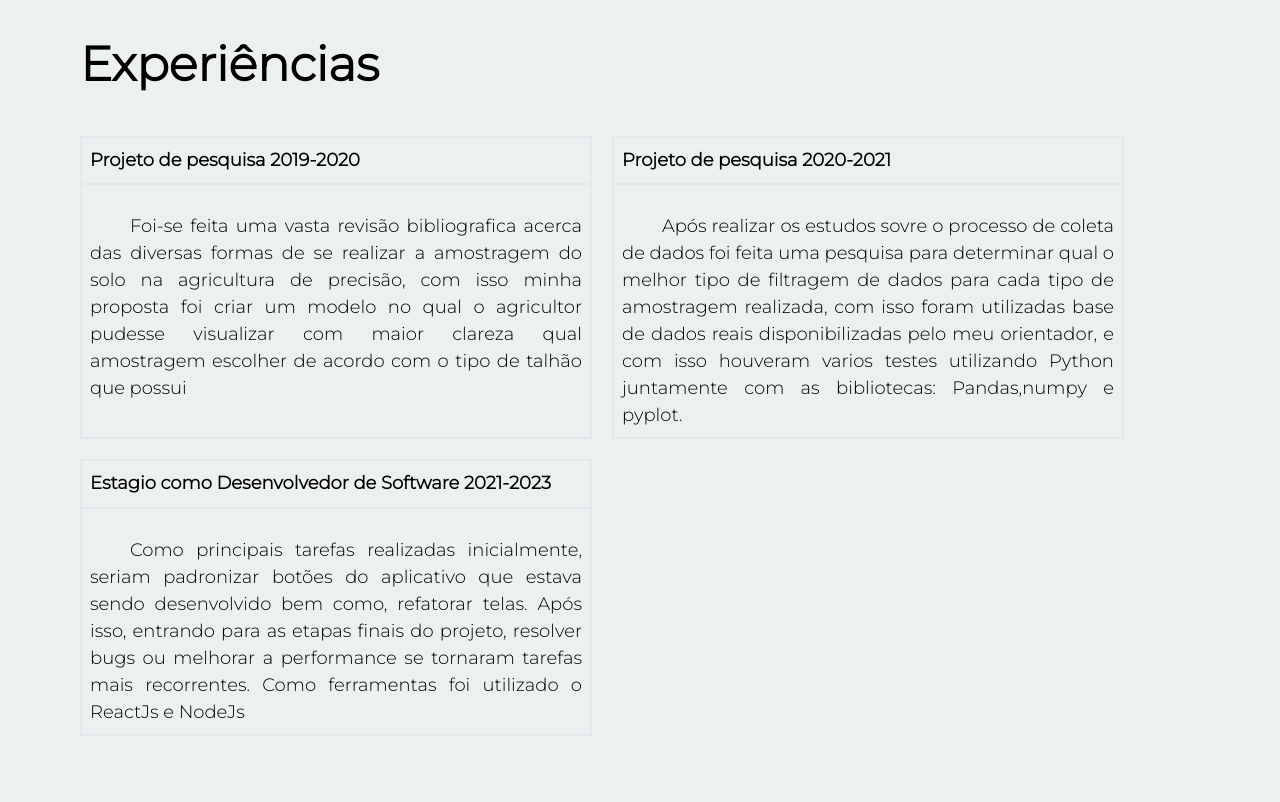
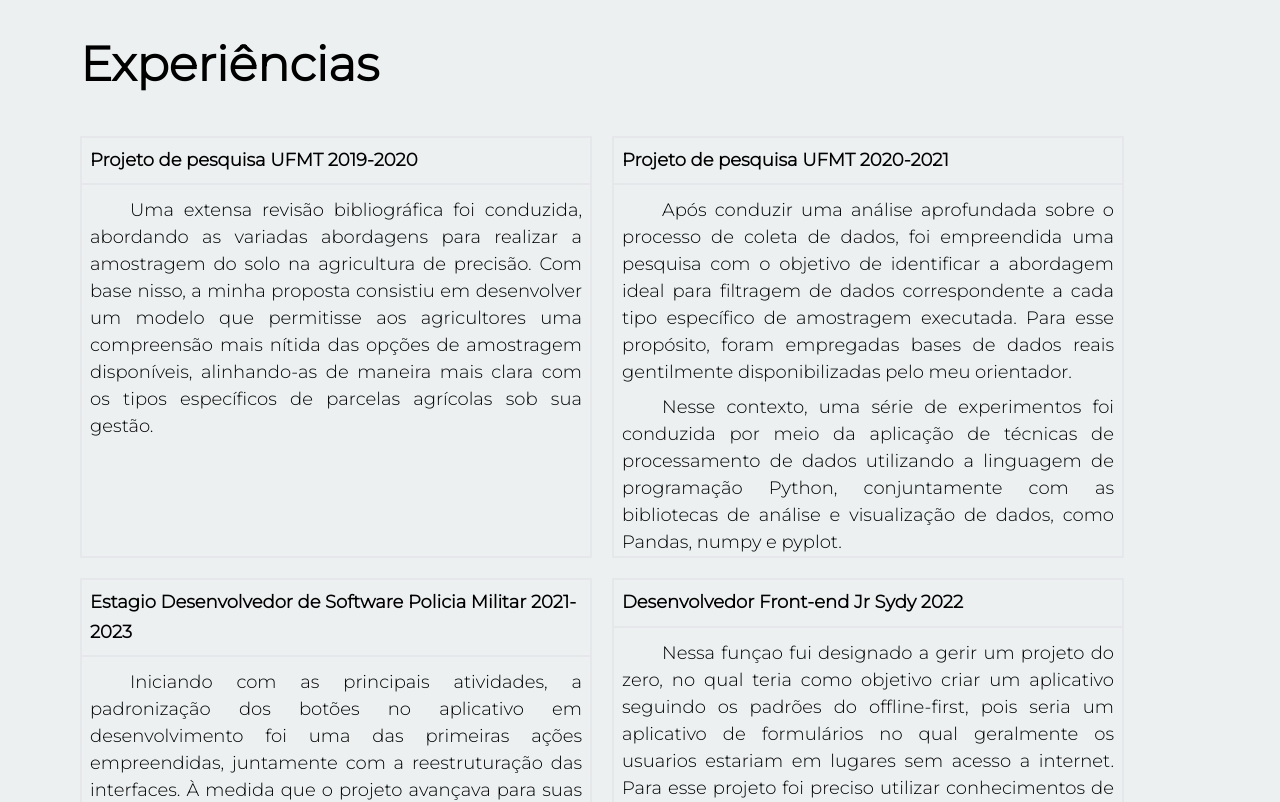
Before and after one commit to matheus-feijo/portfolio, a React (Create React App) app: page / in a window 1280 px wide. Shown: the part 800-1602 px from the top of the page. Built offline with nearby package versions, Linux system fonts and the light colour scheme.

Commit message:
refactor textos do aboutMe e experiencias

```diff
--- a/src/Home/components/AbouteMe/index.tsx
+++ b/src/Home/components/AbouteMe/index.tsx
@@ -46,7 +46,7 @@ export function AboutMe({ isOpen, setIsOpen }: AboutMeProps) {
                   Sobre
                 </Dialog.Title>
 
-                <Dialog.Description className="text-justify">
+                <Dialog.Description>
                   <div className="flex justify-center mb-2">
                     <img
                       src={perfil}
@@ -54,18 +54,19 @@ export function AboutMe({ isOpen, setIsOpen }: AboutMeProps) {
                       alt="foto do matheus feijo"
                     />
                   </div>
-                  <div>
-                    Meu nome é Matheus Feijó, tenho 21 anos, sou estudante de
-                    ciência da Computação na UFMT. Comecei a me interessar sobre
-                    o desenvolvimento de software desde outubro de 2021, época
-                    na qual entrei em um estágio com DEV. Desde então, busco
-                    cada vez mais aprimorar meus conhecimentos sobre a área
-                    dando mais enfase no Front-end, pois foi a parte em que mais
-                    me interessei e me sinto feliz em estudar e praticar.
+                  <div className="text-justify">
+                    Olá, seja bem-vindo ao portfólio do Matheus. Com 22 anos de
+                    idade, ele concluiu sua formação em Ciência da Computação na
+                    UFMT no ano de 2023. Matheus é habilidoso em duas línguas:
+                    Português e Inglês. Como desenvolvedor, ele detém
+                    competências tanto no campo do backend quanto do frontend,
+                    embora tenha direcionado seu enfoque principalmente para o
+                    desenvolvimento frontend, com especialização no framework
+                    ReactJs.
                   </div>
                 </Dialog.Description>
 
-                <Dialog.Overlay className="flex justify-end">
+                <Dialog.Overlay className="flex justify-center mt-2">
                   <button
                     onClick={handleCloseModal}
                     className="text-white bg-red-600 rounded p-2 text-sm font-semibold hover:bg-red-900 hover:transition-all"
--- a/src/Home/components/Exp/components/CardExp.tsx
+++ b/src/Home/components/Exp/components/CardExp.tsx
@@ -6,10 +6,14 @@ interface ICardExpProps {
 export function CardExp({ title, description }: ICardExpProps) {
   return (
     <div className="max-w-lg border-2">
-      <h1 className="text-lg font-semibold mb-5 border-b-2 leading-relaxed p-2">
+      <h1 className="text-lg font-semibold mb-2 border-b-2 leading-relaxed p-2">
         {title}
       </h1>
-      <p className="p-2 text-justify indent-10">{description}</p>
+      <div>
+        {description.split("\n").map((text) => (
+          <p className="px-2 pt-1 indent-10 text-justify">{text}</p>
+        ))}
+      </div>
     </div>
   );
 }
--- a/src/Home/components/Exp/index.tsx
+++ b/src/Home/components/Exp/index.tsx
@@ -9,16 +9,23 @@ export function Exp() {
 
       <div className="p-10  mt-2 flex flex-wrap gap-5">
         <CardExp
-          title="Projeto de pesquisa 2019-2020"
-          description=" Foi-se feita uma vasta revisão bibliografica acerca das diversas formas de se realizar a amostragem do solo na agricultura de precisão, com isso minha proposta foi criar um modelo no qual o agricultor pudesse visualizar com maior clareza qual amostragem escolher de acordo com o tipo de talhão que possui"
+          title="Projeto de pesquisa UFMT 2019-2020"
+          description="Uma extensa revisão bibliográfica foi conduzida, abordando as variadas abordagens para realizar a amostragem do solo na agricultura de precisão. Com base nisso, a minha proposta consistiu em desenvolver um modelo que permitisse aos agricultores uma compreensão mais nítida das opções de amostragem disponíveis, alinhando-as de maneira mais clara com os tipos específicos de parcelas agrícolas sob sua gestão."
         />
         <CardExp
-          title="Projeto de pesquisa 2020-2021"
-          description="Após realizar os estudos sovre o processo de coleta de dados foi feita uma pesquisa para determinar qual o melhor tipo de filtragem de dados para cada tipo de amostragem realizada, com isso foram utilizadas base de dados reais disponibilizadas pelo meu orientador, e com isso houveram varios testes utilizando Python juntamente com as bibliotecas: Pandas,numpy e pyplot."
+          title="Projeto de pesquisa UFMT 2020-2021"
+          description={`Após conduzir uma análise aprofundada sobre o processo de coleta de dados, foi empreendida uma pesquisa com o objetivo de identificar a abordagem ideal para filtragem de dados correspondente a cada tipo específico de amostragem executada. Para esse propósito, foram empregadas bases de dados reais gentilmente disponibilizadas pelo meu orientador.\n
+          Nesse contexto, uma série de experimentos foi conduzida por meio da aplicação de técnicas de processamento de dados utilizando a linguagem de programação Python, conjuntamente com as bibliotecas de análise e visualização de dados, como Pandas, numpy e pyplot.`}
         />
         <CardExp
-          title="Estagio como Desenvolvedor de Software 2021-2023"
-          description="Como principais tarefas realizadas inicialmente, seriam padronizar botões do aplicativo que estava sendo desenvolvido bem como, refatorar telas. Após isso, entrando para as etapas finais do projeto, resolver bugs ou melhorar a performance se tornaram tarefas mais recorrentes. Como ferramentas foi utilizado o ReactJs e NodeJs"
+          title="Estagio Desenvolvedor de Software Policia Militar 2021-2023"
+          description={`Iniciando com as principais atividades, a padronização dos botões no aplicativo em desenvolvimento foi uma das primeiras ações empreendidas, juntamente com a reestruturação das interfaces. À medida que o projeto avançava para suas fases finais, a resolução de problemas pontuais e o aprimoramento de desempenho passaram a ocupar um lugar mais frequente nas tarefas em curso.\n
+          Como pilares tecnológicos, contamos com as poderosas ferramentas ReactJs e NodeJs, que forneceram a base sólida para a implementação e aprimoramento dessas funcionalidades.`}
+        />
+
+        <CardExp
+          title="Desenvolvedor Front-end Jr Sydy 2022"
+          description={`Nessa funçao fui designado a gerir um projeto do zero, no qual teria como objetivo criar um aplicativo seguindo os padrões do offline-first, pois seria um aplicativo de formulários no qual geralmente os usuarios estariam em lugares sem acesso a internet. Para esse projeto foi preciso utilizar conhecimentos de PWA, redux para gerenciamento dos dados, service worker e também bibliotecas para criaçao de push notifications e impressão de pdfs online e offline.`}
         />
       </div>
     </div>
```
